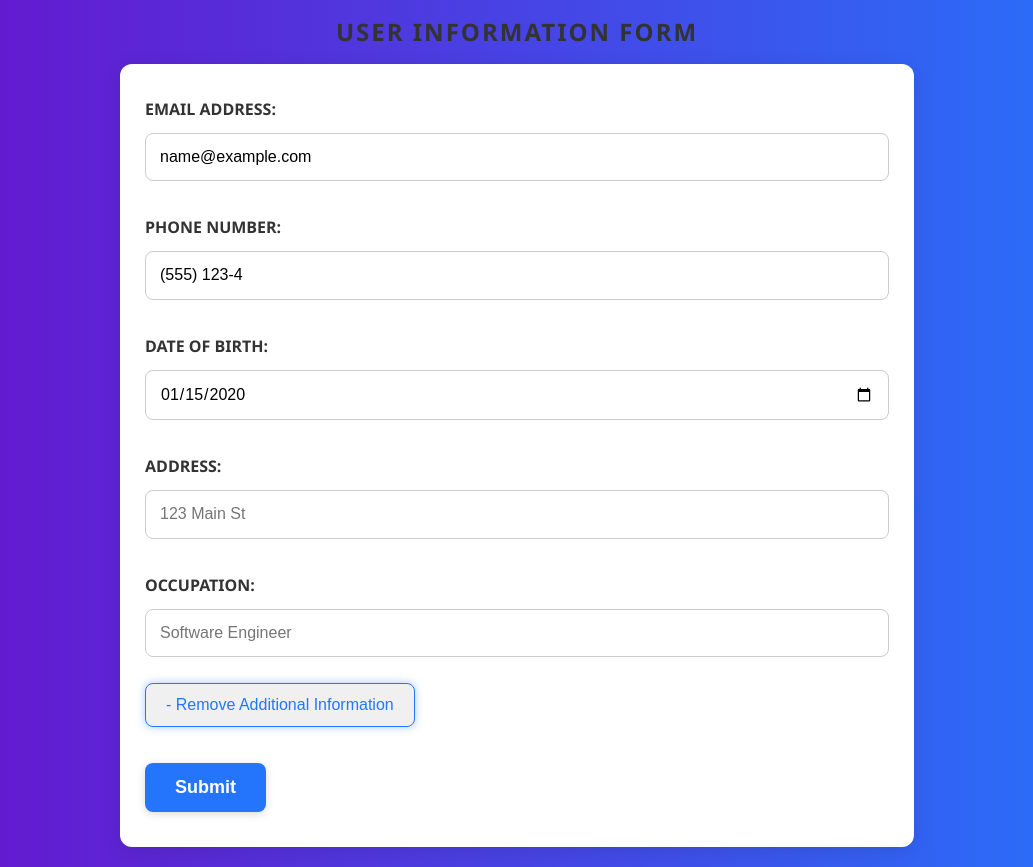
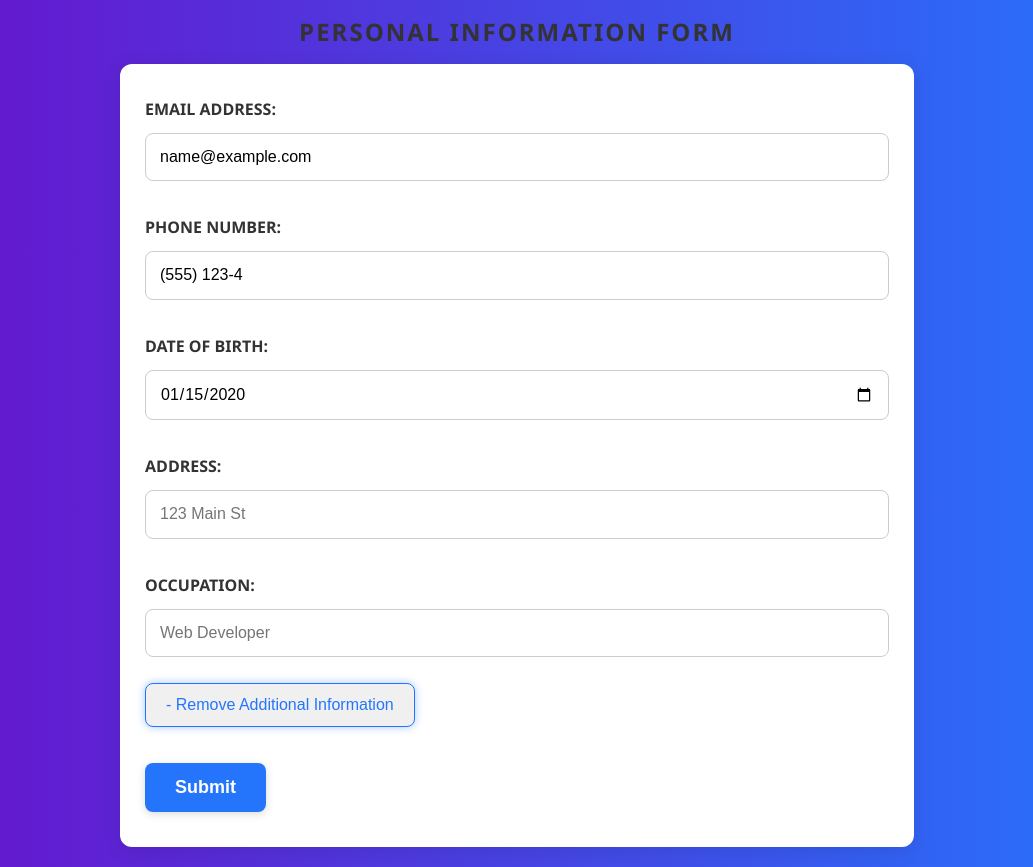
Before and after one commit to jmaners-ITMD362/lab2, a plain HTML site: page index.html in a window 1280 px wide. Both pictures are taken after typing "name@example.com", "5551234", "2020-01-15" into the empty fields and a click on the button "+ Add Additional Information". Shown: the whole page, without its empty margins (123-1156 px from the left). Drawn offline with Linux system fonts and the light colour scheme.

```diff
--- a/index.html
+++ b/index.html
@@ -8,7 +8,7 @@
   <link rel="stylesheet" media="screen" href="css/screen.css" />
 </head>
 <body>
-  <h1>User Information Form</h1>
+  <h1>Personal Information Form</h1>
 
   <form action="/submit" method="POST" autocomplete="on">
     <label for="email">Email Address:</label>
@@ -25,7 +25,7 @@
       <input type="text" id="address" name="address" placeholder="123 Main St">
       <br><br>
       <label for="occupation">Occupation:</label>
-      <input type="text" id="occupation" name="occupation" placeholder="Software Engineer">
+      <input type="text" id="occupation" name="occupation" placeholder="Web Developer">
       <br><br>
     </div>
     <button type="button" id="toggle-info" class="toggle-button" onclick="toggleAdditionalInfo()">+ Add Additional Information</button>
```
